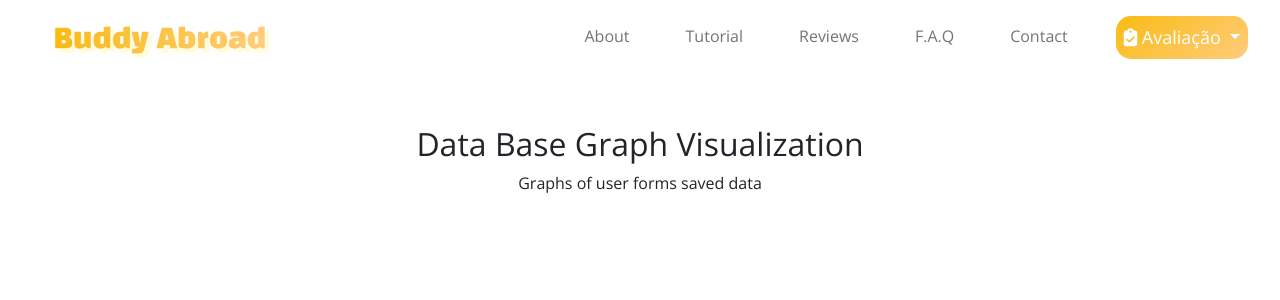
After one commit to Tomas-a21803655/djangoPW-BA, a Django app: page /graphs/ in a window 1280 px wide. The commit adds this page. Shown: the top 300 px of the page. Run offline with Django 3.2, Linux system fonts and the light colour scheme; parts of the project's set-up code (start-up, migrations or seed data) failed here and were passed over; some libraries are stand-ins or nearby versions.

Commit message:
graph page creation

```diff
--- a/tarefas/templates/tarefas/baseBuddyAbroad.html
+++ b/tarefas/templates/tarefas/baseBuddyAbroad.html
@@ -101,6 +101,11 @@
                                 </a>
                             </li>
                             <li>
+                                <a class="dropdown-item" href="{% url 'tarefas:graphs' %}">
+                                    Graphs
+                                </a>
+                            </li>
+                            <li>
                                 <hr>
                             </li>
                             <li><a class="dropdown-item" href="{% url 'tarefas:quizzAval' %}">Quizz Sobre o Trabalho</a>
--- /dev/null
+++ b/tarefas/templates/tarefas/graphs.html
@@ -0,0 +1,14 @@
+{% extends 'tarefas/baseBuddyAbroad.html' %}
+{% load static %}
+
+{% block main %}
+    <section style="padding-top: 60px;text-align: center;">
+        <h2>Data Base Graph Visualization</h2>
+        <p>Graphs of user forms saved data</p>
+    </section>
+
+    <sectiona>
+
+    </sectiona>
+
+{% endblock %}
--- a/tarefas/urls.py
+++ b/tarefas/urls.py
@@ -24,4 +24,6 @@ urlpatterns = [
     path('apagaCard/<int:card_id>', views.apaga_card_view, name='apagaCard'),
     path('editaCard/<int:card_id>', views.editUserCard_view, name='editaCard'),
     path('avalPt2/', views.avalPt2_page_view, name='avalPt2'),
+    path('graphs/', views.graphs_page_view, name='graphs'),
+
 ]
--- a/tarefas/views.py
+++ b/tarefas/views.py
@@ -195,3 +195,7 @@ def index_page_view(request):
 
 def avalPt2_page_view(request):
     return render(request, 'tarefas/avalPt2.html')
+
+
+def graphs_page_view(request):
+    return render(request, 'tarefas/graphs.html')
```
Also changed, not shown: db.sqlite3.
